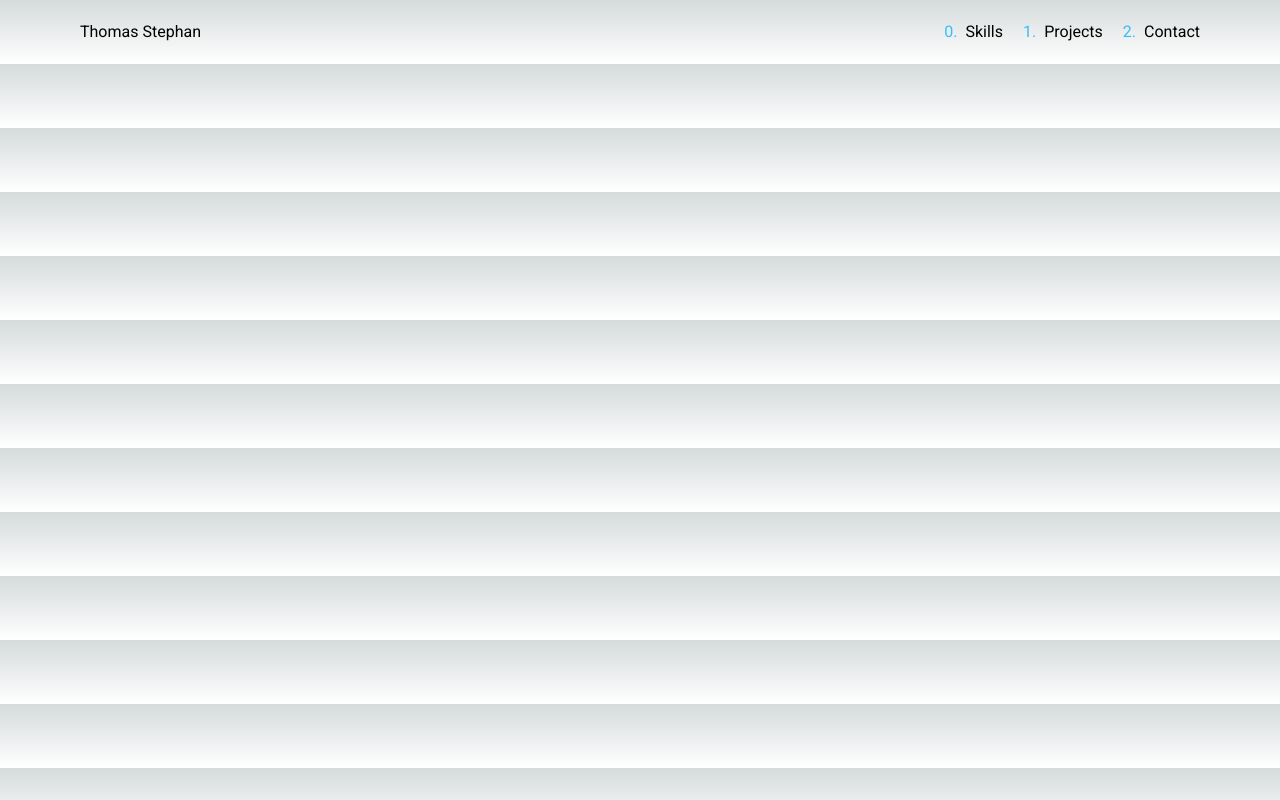
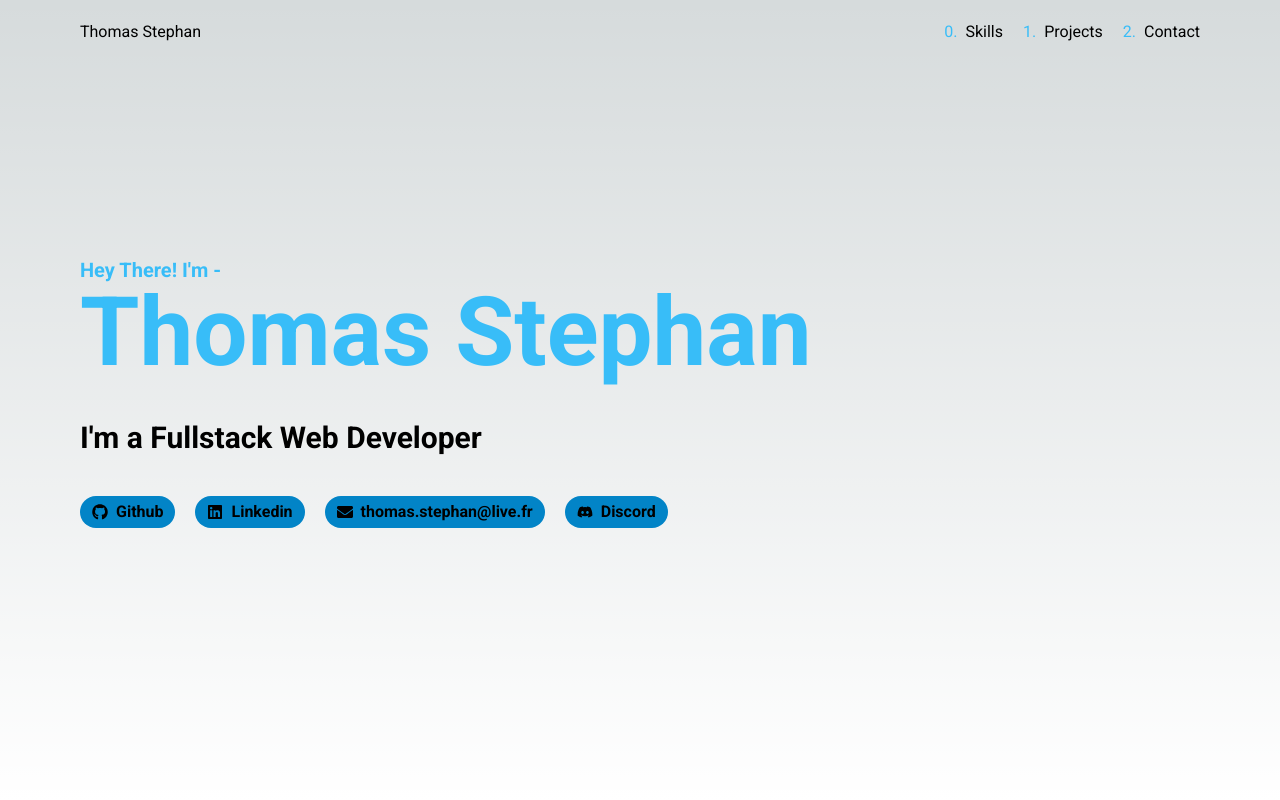
Before and after one commit to SkyDogzz/Portfolio-NextJS, a Next.js app: page / in a window 1280 px wide. Built offline with nearby package versions, Linux system fonts and the light colour scheme.

Commit message:
Add Header and Hero components

```diff
--- a/src/app/components/header.tsx
+++ b/src/app/components/Header.tsx
@@ -2,14 +2,14 @@ import Link from 'next/link'
 
 export default function Header() {
     return (
-        <header className="flex justify-between py-5">
+        <header className="header flex justify-between py-5">
             <h1>Thomas Stephan</h1>
 
             <nav>
                 <ul className="flex gap-5">
-                    <HeaderLi url="/" number={0} name="Skills" />
-                    <HeaderLi url="/" number={1} name="Projects" />
-                    <HeaderLi url="/" number={2}  name="Contact" />
+                    <HeaderLi url="#skills" number={0} name="Skills" />
+                    <HeaderLi url="#projects" number={1} name="Projects" />
+                    <HeaderLi url="#contact" number={2}  name="Contact" />
                 </ul>
             </nav>
         </header>
--- /dev/null
+++ b/src/app/components/Hero.tsx
@@ -0,0 +1,41 @@
+import { Roboto } from "next/font/google";
+import Link from "next/link";
+import { FaGithub, FaLinkedin, FaEnvelope, FaDiscord } from "react-icons/fa";
+
+const roboto = Roboto({ subsets: ["latin"], weight: "700" });
+
+export default function Hero() {
+  return (
+    <section
+      className={roboto.className + " hero flex flex-col justify-center gap-10 pb-20"}
+    >
+      <h1 className=" text-sky-400 text-xl">
+        Hey There! I'm -<br /> <span className="text-8xl">Thomas Stephan</span>
+      </h1>
+      <p className="text-3xl">I'm a Fullstack Web Developer</p>
+      <div className="flex gap-5">
+        <HeroButton url="/" icon={<FaGithub />} name="Github" />
+        <HeroButton url="/" icon={<FaLinkedin />} name="Linkedin" />
+        <HeroButton url="/" icon={<FaEnvelope />} name="thomas.stephan@live.fr" />
+        <HeroButton url="/" icon={<FaDiscord />} name="Discord" />
+      </div>
+    </section>
+  );
+}
+
+interface HeroButtonProps {
+  url: string;
+  icon: React.ReactNode;
+  name: string;
+}
+
+function HeroButton({ url, icon, name }: HeroButtonProps) {
+  return (
+    <Link href={url}>
+      <button className="flex gap-2 items-center bg-sky-600 py-1 px-3 rounded-full">
+        {icon}
+        {name}
+      </button>
+    </Link>
+  );
+}
--- a/src/app/globals.css
+++ b/src/app/globals.css
@@ -31,3 +31,11 @@ body {
     text-wrap: balance;
   }
 }
+
+.hero{
+  height: 4rem;
+}
+
+.hero{
+  height: calc(100vh - 4rem);
+}
--- a/src/app/page.tsx
+++ b/src/app/page.tsx
@@ -1,7 +1,9 @@
-import Header from "./components/header";
+import Header from "./components/Header";
+import Hero from "./components/Hero";
 
 export default function Home() {
   return <main>
     <Header />
+    <Hero />
   </main>;
 }
```
